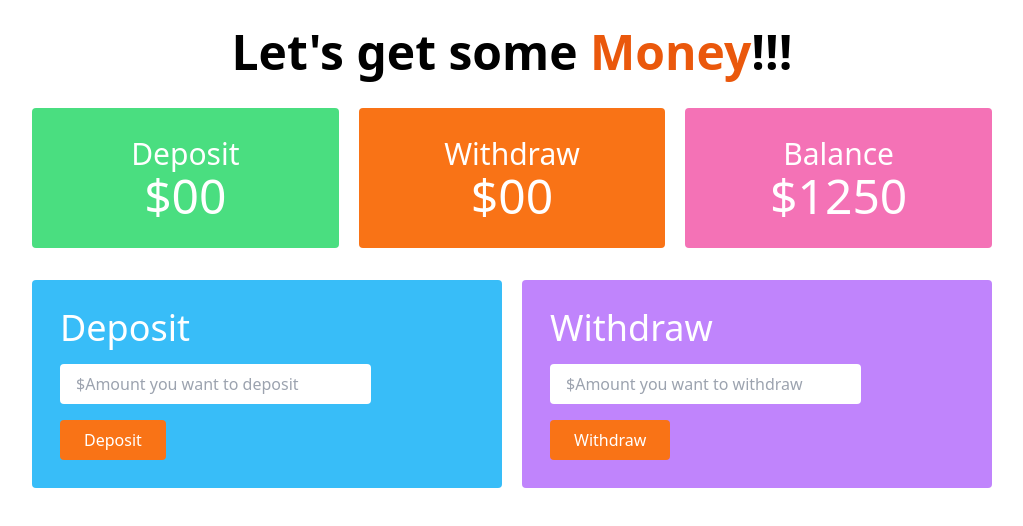
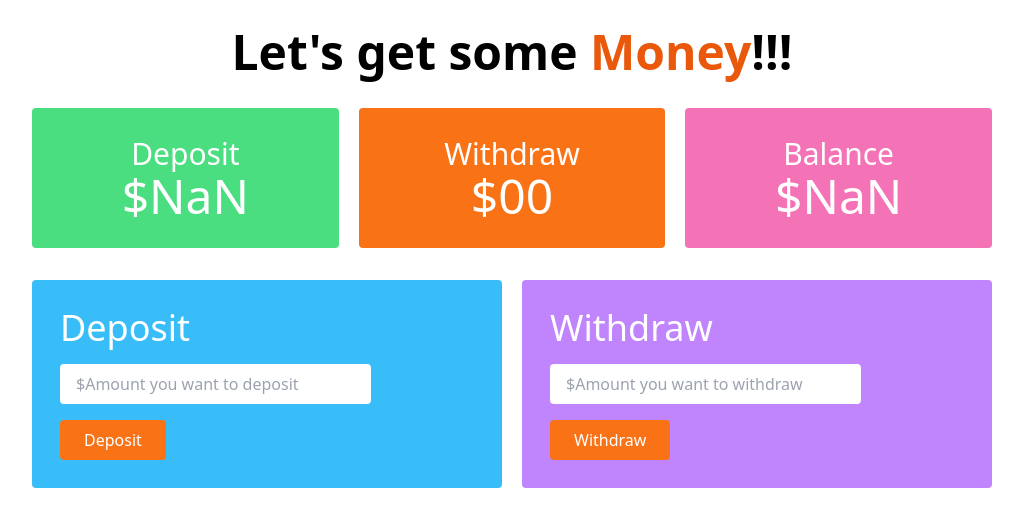
Before and after one commit to engsabbir/module-26-simple-interactive-bank-website, a plain HTML site: page account.html in a window 1280 px wide. Both pictures are taken after a click on the button "Deposit". Shown: the whole page, without its empty margins (128-1151 px from the left). Drawn offline with nearby package versions, Linux system fonts and the light colour scheme.

Commit message:
deposit.js file added

```diff
--- a/account.html
+++ b/account.html
@@ -18,15 +18,15 @@
             <div class="grid grid-cols-3 gap-5 w-3/4 mx-auto mt-8 text-white">
                 <div class="bg-green-400 rounded text-center p-7">
                     <h3 class="text-3xl">Deposit</h3>
-                    <h2 class="text-5xl">$<span>00</span></h2>
+                    <h2 class="text-5xl">$<span id="deposit-total">00</span></h2>
                 </div>
                 <div class="bg-orange-500 rounded text-center p-7">
                     <h3 class="text-3xl">Withdraw</h3>
-                    <h2 class="text-5xl">$<span>00</span></h2>
+                    <h2 class="text-5xl">$<span id="withdraw-total">00</span></h2>
                 </div>
                 <div class="bg-pink-400 rounded text-center p-7">
                     <h3 class="text-3xl">Balance</h3>
-                    <h2 class="text-5xl">$<span>1250</span></h2>
+                    <h2 class="text-5xl">$<span id="balance-total">1250</span></h2>
                 </div>
             </div>
         </section>
@@ -38,14 +38,14 @@
                     <h3 class="text-4xl text-white font-medium">Deposit</h3>
                     <input id="deposit-input" class="block focus:outline-none w-3/4 my-4 px-4 py-2 rounded" type="text"
                         placeholder="$Amount you want to deposit">
-                    <button id="submit-btn"
+                    <button id="deposit-btn"
                         class=" px-3 py-2 md:px-6 bg-orange-500 hover:bg-white text-white hover:text-black font-medium rounded">Deposit</button>
                 </div>
                 <div class="bg-purple-400 rounded p-7">
                     <h3 class="text-4xl text-white font-medium">Withdraw</h3>
-                    <input id="deposit-input" class="block focus:outline-none w-3/4 my-4 px-4 py-2 rounded" type="text"
+                    <input id="withdraw-input" class="block focus:outline-none w-3/4 my-4 px-4 py-2 rounded" type="text"
                         placeholder="$Amount you want to withdraw">
-                    <button id="submit-btn"
+                    <button id="withdraw-btn"
                         class=" px-3 py-2 md:px-6 bg-orange-500 hover:bg-white text-white hover:text-black font-medium rounded">Withdraw</button>
                 </div>
             </div>
@@ -54,6 +54,7 @@
     </main>
 
     <script src="bank.js"></script>
+    <script src="deposit.js"></script>
 </body>
 
 </html>
--- /dev/null
+++ b/deposit.js
@@ -0,0 +1,17 @@
+document.getElementById('deposit-btn').addEventListener('click', function () {
+    const depositInputElement = document.getElementById('deposit-input');
+    const depositInput = parseFloat(depositInputElement.value);
+
+    const depositTotalElement = document.getElementById('deposit-total');
+    const depositTotal = parseFloat(depositTotalElement.innerText);
+
+    const totalDeposit = depositInput + depositTotal;
+    depositTotalElement.innerText = totalDeposit;
+
+    const balanceTotalElement = document.getElementById('balance-total');
+    const balanceTotal = parseFloat(balanceTotalElement.innerText) + depositInput;
+
+    balanceTotalElement.innerText = balanceTotal;
+
+    depositInputElement.value = '';
+})
```
